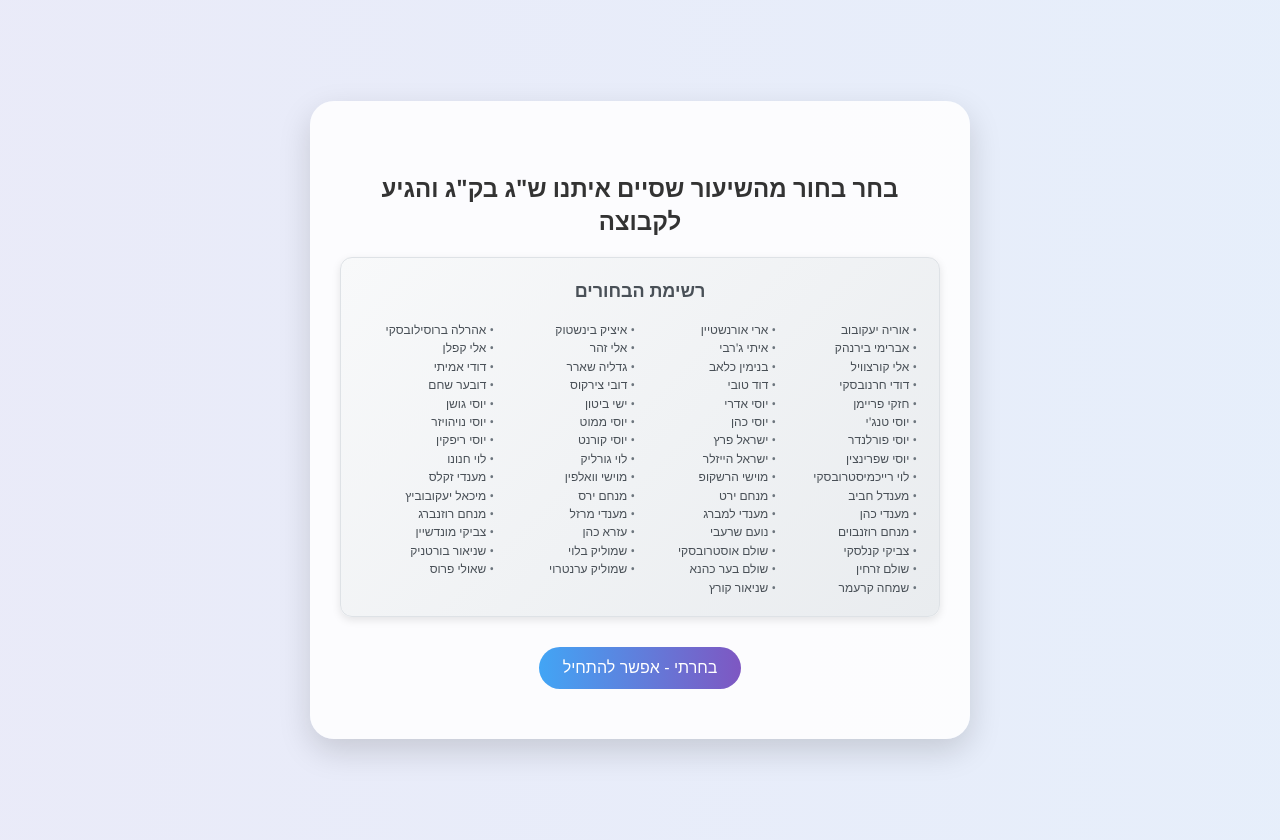
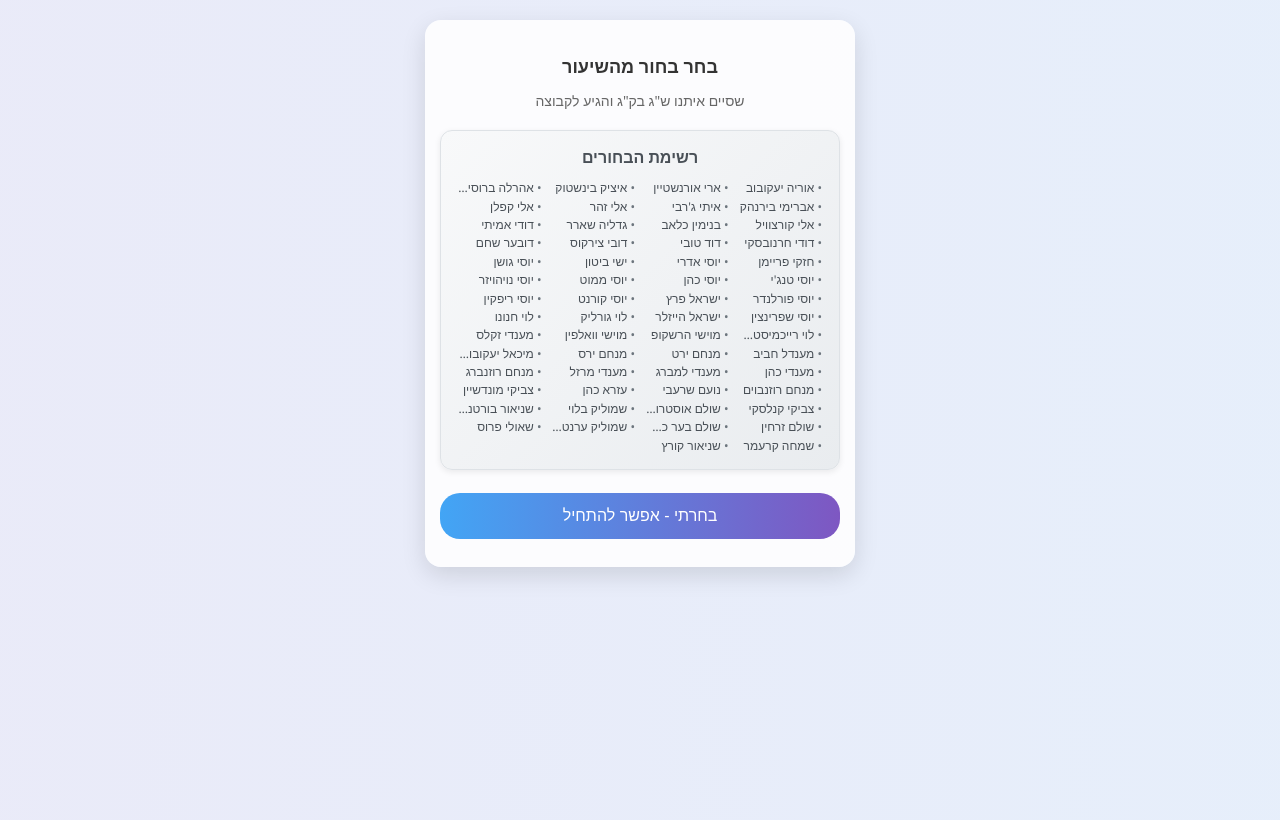
Before and after one commit to yosgos/KG, a plain HTML site: page index.html in a window 1280 px wide. Drawn offline with Linux system fonts and the light colour scheme.

Commit message:
Update index.html

```diff
--- a/index.html
+++ b/index.html
@@ -15,8 +15,8 @@
       animation: gradientBG 20s ease infinite;
       display: flex;
       justify-content: center;
-      align-items: center;
-      padding: 20px 0;
+      align-items: flex-start;
+      padding: 10px;
     }
 
     @keyframes gradientBG {
@@ -27,14 +27,15 @@
 
     .container {
       background-color: #ffffffdd;
-      padding: 40px 30px;
-      border-radius: 24px;
-      box-shadow: 0 12px 32px rgba(0, 0, 0, 0.15);
-      max-width: 90%;
-      width: 600px;
+      padding: 20px 15px;
+      border-radius: 16px;
+      box-shadow: 0 8px 24px rgba(0, 0, 0, 0.12);
+      width: 100%;
+      max-width: 400px;
       position: relative;
       animation: fadeIn 0.5s ease;
       transition: all 0.3s ease;
+      margin-top: 10px;
     }
 
     @keyframes fadeIn {
@@ -43,11 +44,20 @@
     }
 
     h1 {
-      font-size: 24px;
+      font-size: 18px;
       color: #333;
-      margin: 30px 0 20px;
-      min-height: 60px;
+      margin: 15px 0;
+      min-height: auto;
       text-align: center;
+      line-height: 1.3;
+    }
+
+    .subtitle {
+      font-size: 14px;
+      color: #666;
+      text-align: center;
+      margin: 5px 0 20px 0;
+      line-height: 1.2;
     }
 
     #questionNumber {
@@ -61,12 +71,14 @@
       background: linear-gradient(90deg, #42a5f5, #7e57c2);
       color: white;
       border: none;
-      border-radius: 24px;
-      padding: 12px 24px;
+      border-radius: 20px;
+      padding: 14px 20px;
       font-size: 16px;
-      margin: 10px;
+      margin: 8px 0;
       cursor: pointer;
       transition: transform 0.2s ease, background 0.3s ease;
+      width: 100%;
+      touch-action: manipulation;
     }
 
     .btn:hover {
@@ -107,16 +119,16 @@
     .names-list {
       background: linear-gradient(135deg, #f8f9fa, #e9ecef);
       border-radius: 12px;
-      padding: 20px;
-      margin: 20px 0;
-      box-shadow: 0 3px 8px rgba(0,0,0,0.1);
+      padding: 15px;
+      margin: 15px 0;
+      box-shadow: 0 2px 6px rgba(0,0,0,0.08);
       border: 1px solid #dee2e6;
     }
 
     .names-list h3 {
       color: #495057;
-      margin: 0 0 20px 0;
-      font-size: 18px;
+      margin: 0 0 12px 0;
+      font-size: 16px;
       text-align: center;
       font-weight: 600;
     }
@@ -167,7 +179,8 @@
 <body>
 
 <div class="container" id="introScreen">
-  <h1>בחר בחור מהשיעור שסיים איתנו ש"ג בק"ג והגיע לקבוצה</h1>
+  <h1>בחר בחור מהשיעור</h1>
+  <div class="subtitle">שסיים איתנו ש"ג בק"ג והגיע לקבוצה</div>
 
   <div class="names-list">
     <h3>רשימת הבחורים</h3>
@@ -244,7 +257,7 @@
     <button class="btn" onclick="answer('yes')">כן</button>
     <button class="btn" onclick="answer('no')">לא</button>
   </div>
-  <button class="btn" id="restartBtn" onclick="restart()" style="display:none;">🔁 התחל מחדש</button>
+  <button class="btn" id="restartBtn" onclick="goToMainScreen()" style="display:none;">🔁 התחל מחדש</button>
 </div>
 
 <script>
@@ -488,6 +501,11 @@
     restart();
   }
 
+  function goToMainScreen() {
+    document.getElementById("quizScreen").style.display = "none";
+    document.getElementById("introScreen").style.display = "block";
+  }
+
  function showQuestion() {
   const questionEl = document.getElementById("question");
   const numberEl = document.getElementById("questionNumber");
```
